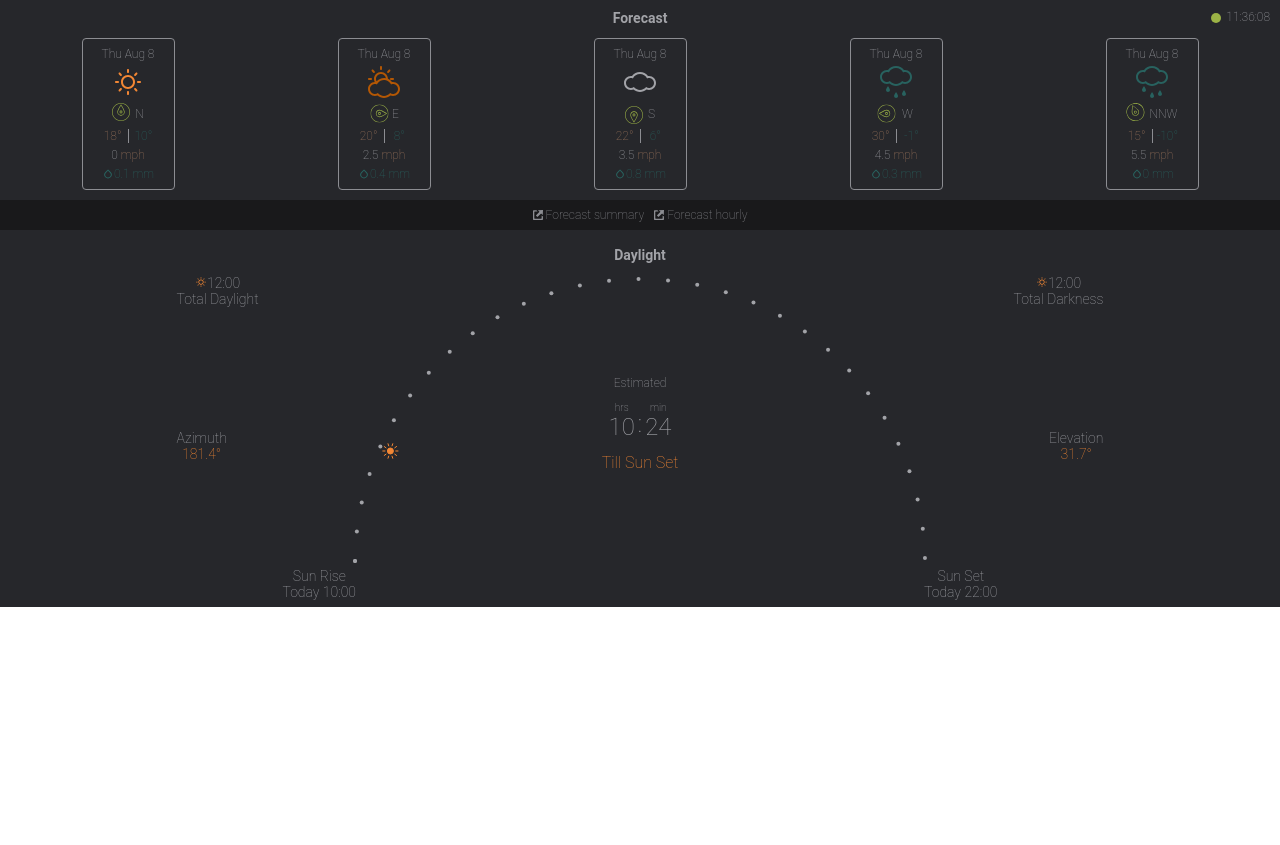
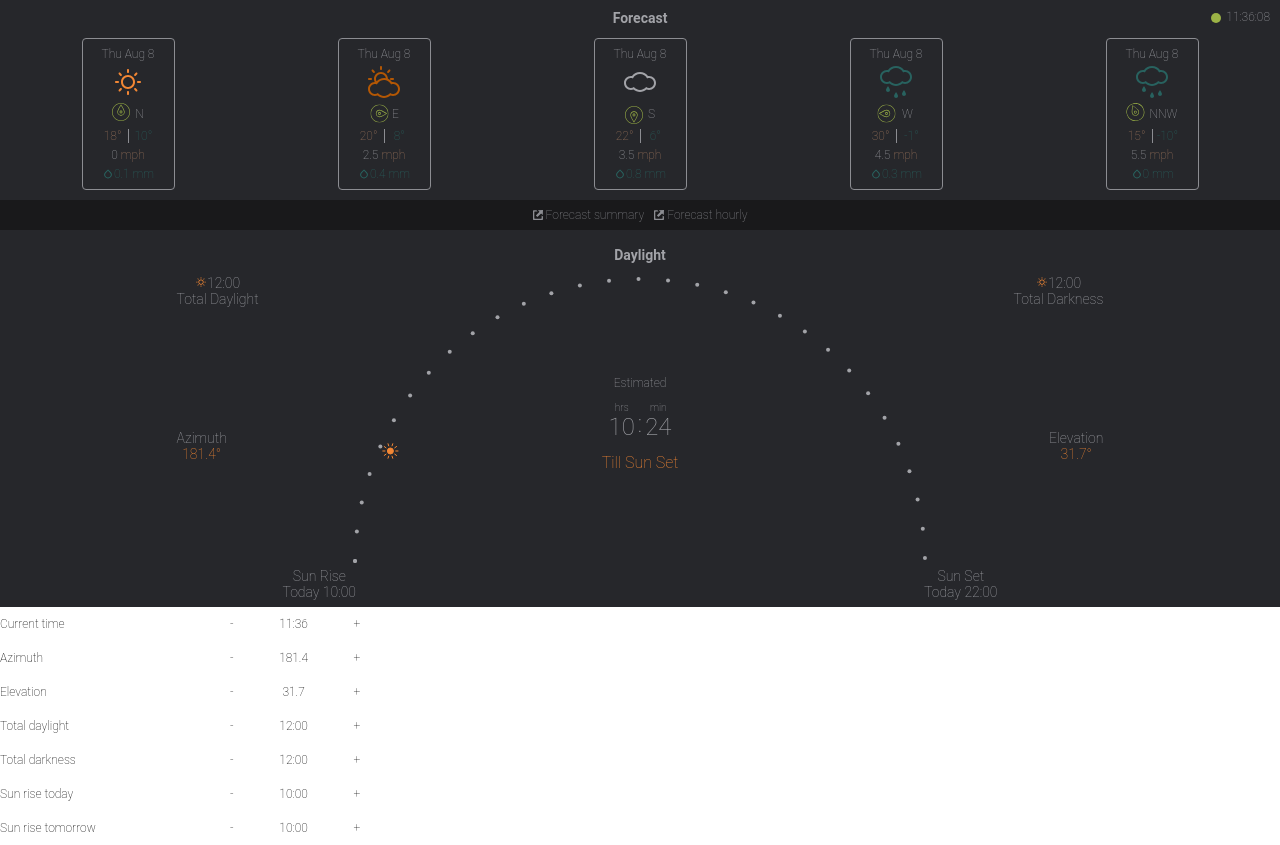
Before and after one commit to embalex/forecast, a React (Create React App) app: page / in a window 1280 px wide. Before the commit the page ends 800 px from the top, so only its background shows below. Built offline with nearby package versions, Linux system fonts and the light colour scheme.

Commit message:
Add settings for daylights mock data

```diff
--- a/src/components/App.styled.ts
+++ b/src/components/App.styled.ts
@@ -1,4 +1,8 @@
 import styled from 'styled-components';
+
+export const Wrapper = styled.div`
+
+`;
 
 export const AppWrapper = styled.div`
   background: #26272b;
--- a/src/components/App.tsx
+++ b/src/components/App.tsx
@@ -3,18 +3,26 @@ import * as React from 'react';
 import { LinkBar } from './LinkBar';
 import { Forecast } from './Forecast';
 import { Daylight } from './Daylight';
+import { DaylightSettings } from './DaylightSettings';
 import { links as mockLinks} from '../constants/mocks/links';
 import { forecast as mockForecast } from '../constants/mocks/forecast';
-import { dayLight as mockDaylight } from '../constants/mocks/daylight';
+import { mockDaylight } from '../constants/mocks/daylight';
 
-import { AppWrapper } from './App.styled';
+import { AppWrapper, Wrapper } from './App.styled';
 
-const App: React.FC = () => (
-  <AppWrapper>
-    <Forecast {...mockForecast} />
-    <LinkBar links={mockLinks} />
-    <Daylight {...mockDaylight} />
-  </AppWrapper>
-);
+const App: React.FC = () => {
+  const [daylight, setDaylight] = React.useState(mockDaylight);
+
+  return (
+    <Wrapper>
+      <AppWrapper>
+        <Forecast {...mockForecast} />
+        <LinkBar links={mockLinks} />
+        <Daylight {...daylight} />
+      </AppWrapper>
+      <DaylightSettings onChange={setDaylight} />
+    </Wrapper>
+  );
+}
 
 export default App;
--- a/src/components/Daylight/Estimated/index.tsx
+++ b/src/components/Daylight/Estimated/index.tsx
@@ -32,15 +32,14 @@ export const Estimated: React.FC<IEstimated> = ({
 
   React.useEffect(() => {
     const listener = () => updateCanvas(canvasRef, canvasWrapperRef, estimated.isSun, estimated.planetOffset);
+    listener();
 
     window.addEventListener('resize', listener );
-    const timer = setInterval(listener, 2000);
 
     return () => {
       window.removeEventListener('resize', listener);
-      clearInterval(timer);
     }
-  }, []);
+  }, [estimated]);
 
 
   return (
--- a/src/components/Daylight/View.tsx
+++ b/src/components/Daylight/View.tsx
@@ -67,12 +67,12 @@ export const View: React.FC<IView> = ({
 
         <AzimuthWrapper>
           <Text>Azimuth</Text>
-          <Text color="#f38734">{`${azimuth}°`}</Text>
+          <Text color="#f38734">{`${azimuth.toFixed(1)}°`}</Text>
         </AzimuthWrapper>
 
         <ElevationWrapper>
           <Text>Elevation</Text>
-          <Text color="#f38734">{`${elevation}°`}</Text>
+          <Text color="#f38734">{`${elevation.toFixed(1)}°`}</Text>
         </ElevationWrapper>
 
         <PlanetStartWrapper>
--- a/src/components/Daylight/utils.ts
+++ b/src/components/Daylight/utils.ts
@@ -35,13 +35,28 @@ const getEstimatedTime = (daylight: IDaylight): IEstimated => {
     remainingSeconds = sunRiseTomorrow - currentTime;
     till = 'Sun Rise';
   } else {
-    remainingSeconds = 10 * 60 * 60 + 25 * 60;
+    remainingSeconds = 60;
     till = 'end of time';
   }
 
+  const getSunPosition = () => (currentTime - sunRiseToday) / totalDaylight;
+  const getMoonPosition = () => {
+    if (currentTime < sunRiseToday) {
+      const startOfDay: number = Number(moment(sunRiseToday, 'X').startOf('day').format('X'));
+      const timeToSunRise: number = sunRiseToday - startOfDay;
+
+      return 1 - 0.5 * (sunRiseToday - currentTime) / timeToSunRise;
+    }
+
+    const endOfDay: number = Number(moment(sunRiseToday, 'X').endOf('day').format('X'));
+    const sunSetToEndOfDay: number = endOfDay - (sunRiseToday + totalDaylight);
+
+    return 0.5 - 0.5 * (endOfDay - currentTime) / sunSetToEndOfDay;
+  }
+
   const planetOffset: number = isDay(daylight)
-    ? (currentTime - sunRiseToday) / totalDaylight
-    : currentTime < sunRiseToday ? 0.7 : 0.3;
+    ? getSunPosition()
+    : getMoonPosition();
 
   return {
     hrs: Math.floor(remainingSeconds / 60 / 60),
--- /dev/null
+++ b/src/components/DaylightSettings/Input.tsx
@@ -0,0 +1,30 @@
+import * as React from 'react';
+
+import {
+  ChangeButton,
+  InputCaption,
+  InputValue,
+  InputWrapper,
+} from './styled';
+
+
+interface IProps {
+  caption: string;
+  value: number | string;
+  onIncrement(): void;
+  onDecrement(): void;
+}
+
+export const Input:React.FC<IProps> = ({
+  caption,
+  value,
+  onDecrement,
+  onIncrement,
+}) => (
+  <InputWrapper>
+    <InputCaption>{caption}</InputCaption>
+    <ChangeButton onClick={onDecrement}>-</ChangeButton>
+    <InputValue>{value}</InputValue>
+    <ChangeButton onClick={onIncrement}>+</ChangeButton>
+  </InputWrapper>
+);
--- /dev/null
+++ b/src/components/DaylightSettings/constants.ts
@@ -0,0 +1,79 @@
+import moment from 'moment';
+
+import { IDaylight } from '../../definitions/daylight';
+import { secToUserFriendly } from '../Daylight/utils';
+
+interface IItemConfig {
+  caption: string;
+  incValue: number;
+  decValue: number;
+  minValue?: number;
+  maxValue?: number;
+  format?(value: number): string;
+};
+
+type IConfig = {
+  [P in keyof IDaylight]: IItemConfig;
+}
+
+const ONE_HOUR = 1 * 60 * 60;
+
+export const config: IConfig = {
+  currentTime: {
+    caption: 'Current time',
+    incValue: ONE_HOUR,
+    decValue: ONE_HOUR,
+    minValue: Number(moment().startOf('day').format('X')),
+    maxValue: Number(moment().endOf('day').format('X')),
+    format: value => moment(value, 'X').format('HH:mm'),
+  },
+  azimuth: {
+    caption: 'Azimuth',
+    incValue: 5,
+    decValue: 5,
+    minValue: 0,
+    maxValue: 180,
+    format: (value) => value.toFixed(1),
+  },
+  elevation: {
+    caption: 'Elevation',
+    incValue: 5,
+    decValue: 5,
+    minValue: 0,
+    maxValue: 180,
+    format: (value) => value.toFixed(1),
+
+  },
+  totalDaylight: {
+    caption: 'Total daylight',
+    incValue: ONE_HOUR,
+    decValue: ONE_HOUR,
+    minValue: 0,
+    maxValue: 12 * ONE_HOUR,
+    format: secToUserFriendly,
+  },
+  totalDarkness: {
+    caption: 'Total darkness',
+    incValue: ONE_HOUR,
+    decValue: ONE_HOUR,
+    minValue: 0,
+    maxValue: 12 * ONE_HOUR,
+    format: secToUserFriendly,
+  },
+  sunRiseToday: {
+    caption: 'Sun rise today',
+    incValue: ONE_HOUR,
+    decValue: ONE_HOUR,
+    minValue: 0,
+    maxValue: 12 * ONE_HOUR,
+    format: value => moment(value, 'X').format('HH:mm'),
+  },
+  sunRiseTomorrow: {
+    caption: 'Sun rise tomorrow',
+    incValue: ONE_HOUR,
+    decValue: ONE_HOUR,
+    minValue: 0,
+    maxValue: 12 * ONE_HOUR,
+    format: value => moment(value, 'X').format('HH:mm'),
+  },
+};
--- /dev/null
+++ b/src/components/DaylightSettings/index.tsx
@@ -0,0 +1,41 @@
+import * as React from 'react';
+
+import { Input } from './Input';
+import { IDaylight } from '../../definitions/daylight';
+import { config } from './constants';
+import {
+  getInitReducerValues,
+  reducer,
+  reducerAction,
+} from './reducer';
+
+interface IProps {
+  onChange(daylight: IDaylight): void;
+}
+
+export const DaylightSettings:React.FC<IProps> = ({ onChange }) => {
+  const [state, dispatch] = React.useReducer(reducer, getInitReducerValues());
+  React.useEffect(() => onChange(state));
+
+  const settings = (Object.keys(config) as Array<keyof typeof config>).map((item) => {
+    const { caption, format } = config[item];
+
+    const value = format ? format(state[item]) : state[item];
+
+    return (
+      <Input
+        key={item}
+        caption={caption}
+        value={value}
+        onIncrement={() => dispatch({ type: reducerAction.increment, payload: item })}
+        onDecrement={() => dispatch({ type: reducerAction.decrement, payload: item })}
+      />
+    );
+  });
+
+  return (
+    <div>
+      {settings}
+    </div>
+  )
+}
--- /dev/null
+++ b/src/components/DaylightSettings/reducer.ts
@@ -0,0 +1,44 @@
+import { mockDaylight } from '../../constants/mocks/daylight';
+import { IDaylight } from '../../definitions/daylight';
+import { config } from './constants';
+
+export const getInitReducerValues = (): IDaylight => mockDaylight;
+
+export enum reducerAction {
+  increment = 'increment',
+  decrement = 'decrement',
+}
+
+export interface IAction {
+  type: reducerAction,
+  payload: keyof IDaylight;
+}
+
+export const reducer = (state: IDaylight, action: IAction): IDaylight => {
+  const newState: IDaylight = { ...state };
+  const value = state[action.payload];
+
+  const {
+    incValue,
+    decValue,
+    minValue,
+    maxValue,
+  } = config[action.payload];
+
+  switch (action.type) {
+    case reducerAction.increment:
+      const incrementedValue = value + incValue;
+      newState[action.payload] = ((maxValue !== undefined) && (incrementedValue > maxValue))
+        ? maxValue
+        : incrementedValue;
+      break;
+    case reducerAction.decrement:
+      const decrementedValue = value - decValue;
+      newState[action.payload] = ((minValue !== undefined) && (decrementedValue < minValue))
+        ? minValue
+        : decrementedValue;
+      break;
+  }
+
+  return newState;
+};
--- /dev/null
+++ b/src/components/DaylightSettings/styled.ts
@@ -0,0 +1,22 @@
+import styled from 'styled-components';
+
+export const InputWrapper = styled.div`
+  display: flex;
+  flex-direction: row;
+  align-items: center;
+  color: black;
+`;
+
+export const InputCaption = styled.div`
+  width: 220px;
+`;
+
+export const ChangeButton = styled.div`
+  padding: 10px;
+  cursor: pointer;
+`;
+
+export const InputValue = styled.div`
+  width: 100px;
+  text-align: center;
+`;
--- a/src/constants/mocks/daylight.ts
+++ b/src/constants/mocks/daylight.ts
@@ -14,7 +14,7 @@ const getTime = (hours: number, min: number, isTomorrow?: boolean): number =>{
   return Number(time.format('X'));
 }
 
-export const dayLight: IDaylight = {
+export const mockDaylight: IDaylight = {
   currentTime: Number(moment().format('X')),
   azimuth: 181.4,
   elevation: 31.7,
```
Also changed, not shown: 1 other file (tests, documents, lock files or other folders).
